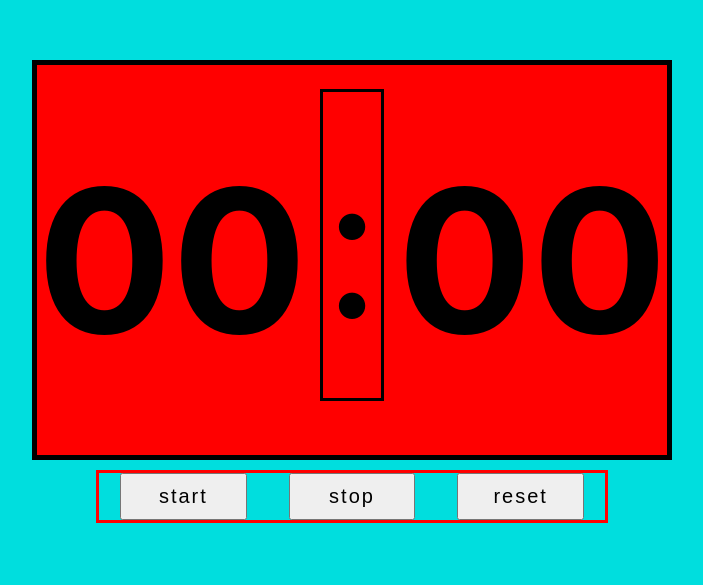
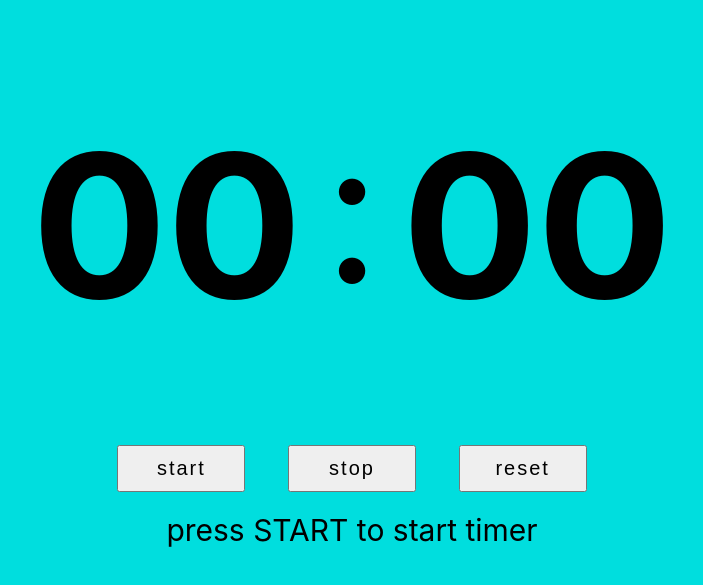
Before and after one commit to paro-418/pomodoro-app, a React (Create React App) app: page / in a window 1280 px wide. Shown: the part 109-694 px from the top of the page, without its empty margins (288-991 px from the left). Built offline with nearby package versions, Linux system fonts and the light colour scheme.

Commit message:
functionality completed

```diff
--- a/src/Components/Container/Container.js
+++ b/src/Components/Container/Container.js
@@ -6,9 +6,7 @@ import pomodoroContext from "../../store-context/timeContext";
 
 const Container = () => {
   const ctx = useContext(pomodoroContext);
-  console.log(ctx.second);
-  // console.log(ctx.minute + " " + ctx.second);
-
+  console.log(ctx.message);
   return (
     <React.Fragment>
       <div className={classes.div}>
@@ -16,17 +14,8 @@ const Container = () => {
         <p>:</p>
         <Count>{ctx.second < 10 ? "0" : ""}{ctx.second}</Count>
       </div>
-      <div className={classes.btnContainer}>
-        <Button className={classes.btn} callFunction={ctx.start}>
-          start
-        </Button>
-        <Button className={classes.btn} callFunction={ctx.stop}>
-          stop
-        </Button>
-        <Button className={classes.btn} callFunction={ctx.reset}>
-          reset
-        </Button>
-      </div>
+
+      <div></div>
     </React.Fragment>
   );
 };
--- a/src/Components/Container/Container.module.css
+++ b/src/Components/Container/Container.module.css
@@ -1,35 +1,20 @@
 .div{
     width: 50%;
     height: 50%;
-    border: 5px solid;
+    /* border: 5px solid; */
     font-size: 20rem;
     display: flex;
     align-items: center;
     justify-content: space-between;
     /* overflow: hidden; */
-    background-color: red;
+    /* background-color: red; */
 }
 
 p{
-    border: 3px solid;
+    /* border: 3px solid; */
     display: flex;
     align-items: center;
     justify-content: center;
     height: 80%;
     margin: 0 1rem 3rem 1rem;
 }
-
-.btnContainer{
-    border: 3px solid red;
-    width: 40%;
-    display: flex;
-    justify-content: space-around
-}
-
-.btn{
-    width: 25%;
-    font-size: 2rem;
-    letter-spacing: 0.2rem;
-    padding: 1rem 0;
-    cursor: pointer;
-}
--- /dev/null
+++ b/src/Components/Message/Message.js
@@ -0,0 +1,9 @@
+import classes from "./Message.module.css";
+import { useContext } from "react";
+import pomodoroContext from "../../store-context/timeContext";
+const Message = () => {
+  const ctx = useContext(pomodoroContext);
+  return <div className={classes.message}>{ctx.message}</div>;
+};
+
+export default Message;
--- /dev/null
+++ b/src/Components/Message/Message.module.css
@@ -0,0 +1,8 @@
+.message{
+    display: flex;
+    align-items: center;
+    justify-content: center;
+    font-size: 3rem;
+    /* border: 3px solid; */
+    padding: 1rem;
+}
--- a/src/UI/UI.js
+++ b/src/UI/UI.js
@@ -1,10 +1,30 @@
 import Container from "../Components/Container/Container";
 import classes from "./UI.module.css";
+import Button from "../Components/Button/Button";
+import pomodoroContext from "../store-context/timeContext";
+import { useContext } from "react";
+import Message from "../Components/Message/Message";
 
 const UI = () => {
-  return <main className = {classes.main}>
-    <Container/>
-  </main>;
+
+  const ctx = useContext(pomodoroContext);
+  return (
+    <main className={classes.main}>
+      <Container />
+      <div className={classes.btnContainer}>
+        <Button className={classes.btn} callFunction={ctx.start}>
+          start
+        </Button>
+        <Button className={classes.btn} callFunction={ctx.stop}>
+          stop
+        </Button>
+        <Button className={classes.btn} callFunction={ctx.reset}>
+          reset
+        </Button>
+      </div>
+      <Message/>
+    </main>
+  );
 };
 
 export default UI;
--- a/src/UI/UI.module.css
+++ b/src/UI/UI.module.css
@@ -8,3 +8,18 @@
     align-items: center;
     row-gap: 1rem;
 }
+
+.btnContainer{
+    /* border: 3px solid red; */
+    width: 40%;
+    display: flex;
+    justify-content: space-around
+}
+
+.btn{
+    width: 25%;
+    font-size: 2rem;
+    letter-spacing: 0.2rem;
+    padding: 1rem 0;
+    cursor: pointer;
+}
--- a/src/store-context/timeContext.js
+++ b/src/store-context/timeContext.js
@@ -1,51 +1,94 @@
-import React, { useState, useContext } from "react";
+import React, { useState } from "react";
 
 const pomodoroContext = React.createContext({
+  minute: 0,
   second: 0,
   lap: 0,
-  increaseTimeHandler() {},
-  updateLap() {},
-  start() {},
-  stop() {},
-  reset() {},
+  message: "working time",
 });
 
+let hasStarted = false;
 let storeInterval = null;
+const WORK_DURATION = 2;
+const REST_DURATION = 1;
+const LONG_REST_DURATION = 2;
+
+const isTaskCompleted = (currentLap, passedMinutes) => {
+
+  if (currentLap % 6 === 0 && passedMinutes === LONG_REST_DURATION)
+    return "working time";
+  if (
+    currentLap % 2 === 0 &&
+    currentLap % 6 !== 0 &&
+    passedMinutes === REST_DURATION
+  )
+    return "working time";
+
+  if (currentLap % 5 === 0 && passedMinutes === WORK_DURATION)
+    return "long rest time";
+
+  if (currentLap % 2 !== 0 && passedMinutes === WORK_DURATION)
+    return "rest time";
+
+    return false;
+};
 
 export const PomodoroContextProvider = (props) => {
-    const ctx = useContext(pomodoroContext);
   const [second, setSecond] = useState(0);
   const [minute, setMinute] = useState(0);
+  const [message, setMessage] = useState("press START to start timer");
   const [lap, setLap] = useState(0);
 
-  const increaseTimeHandler = () => {
+  const increaseSecondHandler = () => {
+    setSecond((prevSec) => {
+      prevSec += 1;
+      if (prevSec === 60) {
+        increaseMinuteHandler();
+        return 0;
+      }
+      return prevSec;
+    });
+  };
 
-    if(ctx.second <10){
-        console.log(ctx.second );
-        console.log("hello ");
+  const increaseMinuteHandler = () => {
+    setMinute((prevMin) => {
+      prevMin += 1;
+      increaseLapHandler(prevMin);
+      return prevMin;
+    });
+  };
 
-    }
-
-    // if (second == 10) {
-    //   console.log("hello");
-    //   setSecond(0);
-    //   setMinute((prevMin) => prevMin + 1);
-    // } else
-         setSecond((prevSec) => prevSec + 1);
+  const increaseLapHandler = (currMin) => {
+    setLap((prevLap) => {
+      // prevLap += 1;
+      const currentTask = isTaskCompleted(prevLap, currMin);
+      if (currentTask) {
+        setMinute(0);
+        setSecond(0);
+        setMessage(() => currentTask);
+        return prevLap + 1;
+      }
+      else setMessage((prevMessage) => prevMessage);
+      return prevLap;
+    });
   };
 
   const startHandler = () => {
-    if (storeInterval != null) clearInterval(storeInterval);
-    storeInterval = setInterval(increaseTimeHandler, 1000);
-  };
-
-  const updateLapHandler = () => {
-    setLap((prevLap) => prevLap + 1);
+    if (hasStarted) clearInterval(storeInterval);
+    storeInterval = setInterval(increaseSecondHandler, 1000);
+    if (!hasStarted) {
+      setLap(() => {
+        setMessage(() => "working time");
+        hasStarted = true;
+        return 1;
+      });
+    }
   };
 
   const stopHandler = () => {
     clearInterval(storeInterval);
     storeInterval = null;
+    hasStarted = false;
   };
 
   const resetHandler = () => {
@@ -54,18 +97,17 @@ export const PomodoroContextProvider = (props) => {
     setLap(0);
     if (storeInterval != null) stopHandler();
   };
-
   return (
     <pomodoroContext.Provider
       value={{
         second: second,
         minute: minute,
         lap: lap,
-        increaseTime: increaseTimeHandler,
-        updateLap: updateLapHandler,
+        message: message,
         start: startHandler,
         stop: stopHandler,
         reset: resetHandler,
+        isTaskCompleted: isTaskCompleted,
       }}
     >
       {props.children}
```
